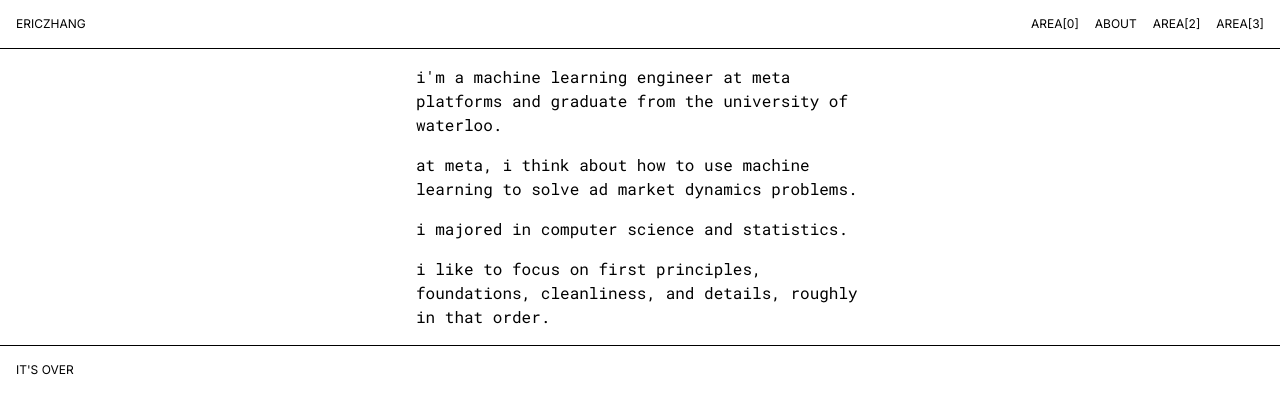
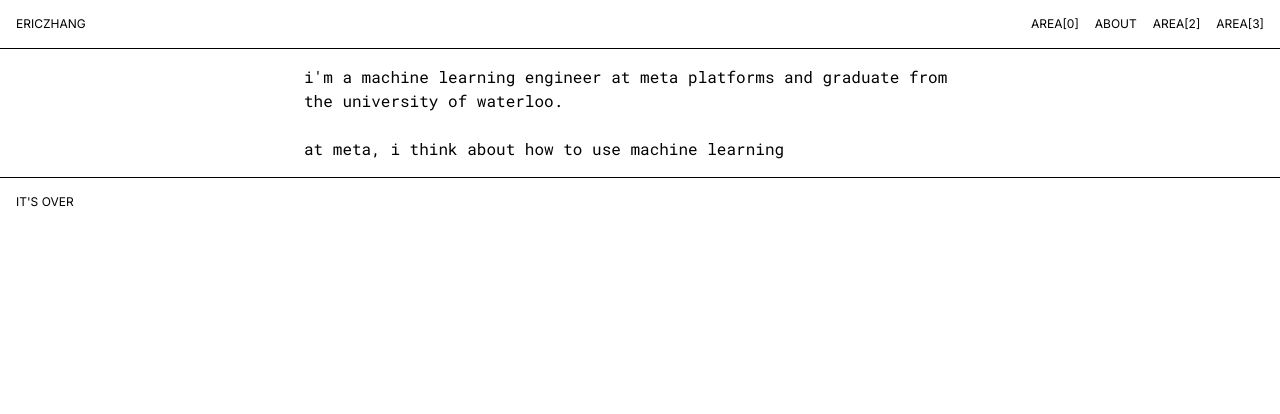
Before and after one commit to eric98zhang/portfolio, a Next.js app: page /about in a window 1280 px wide. Shown: the top 414 px of the page. Built offline with nearby package versions, Linux system fonts and the light colour scheme.

Commit message:
Add typing effect to About page.
Used a package called react-type-animation.
Need to refactor the way the text is stored and used by the component.
As it is, it's repeated many times.

```diff
--- a/app/(paths)/about/page.tsx
+++ b/app/(paths)/about/page.tsx
@@ -1,19 +1,57 @@
-import { inter_tight, roboto_mono } from "../../fonts";
+"use client";
+import { useState } from "react";
+import { roboto_mono } from "../../fonts";
+import { TypeAnimation } from "react-type-animation";
+
+const PARAGRAPHS = [
+  `i'm a machine learning engineer at meta platforms and graduate from the university of waterloo.\n`,
+  1000,
+  `i'm a machine learning engineer at meta platforms and graduate from the university of waterloo.\n
+  at meta, i think about how to use machine learning to solve ad market dynamics problems.\n`,
+  1000,
+  `i'm a machine learning engineer at meta platforms and graduate from the university of waterloo.\n
+  at meta, i think about how to use machine learning to solve ad market dynamics problems.\n
+  i majored in computer science and statistics.\n`,
+  1000,
+  `i'm a machine learning engineer at meta platforms and graduate from the university of waterloo.\n
+  at meta, i think about how to use machine learning to solve ad market dynamics problems.\n
+  i majored in computer science and statistics.\n
+  i like to focus on first principles, foundations, cleanliness, and details, roughly in that order.`,
+];
 
 export default function Home() {
+  const [isSkipped, setIsSkipped] = useState(false);
   return (
     <>
-      <div className={`${roboto_mono.className} mx-auto my-4 max-w-md space-y-4`}>
-        <p>
-          i'm a machine learning engineer at meta platforms and graduate from
-          the university of waterloo.
-        </p>
-        <p>
-          at meta, i think about how to use machine learning to solve ad market
-          dynamics problems.
-        </p>
-        <p>i majored in computer science and statistics.</p>
-        <p>i like to focus on first principles, foundations, cleanliness, and details, roughly in that order.</p>
+      <div
+        className={`${roboto_mono.className} mx-auto my-4 max-w-2xl space-y-4`}
+        onClick={() => setIsSkipped(true)}
+      >
+        {isSkipped ? (
+          <>
+            <p>
+              i'm a machine learning engineer at meta platforms and graduate
+              from the university of waterloo.
+            </p>
+            <p>
+              at meta, i think about how to use machine learning to solve ad
+              market dynamics problems.
+            </p>
+            <p>i majored in computer science and statistics.</p>
+            <p>
+              i like to focus on first principles, foundations, cleanliness, and
+              details, roughly in that order.
+            </p>
+          </>
+        ) : (
+          <TypeAnimation
+            sequence={PARAGRAPHS}
+            wrapper="span"
+            cursor={false}
+            speed={70}
+            style={{ whiteSpace: "pre-line" }}
+          />
+        )}
       </div>
     </>
   );
--- a/package.json
+++ b/package.json
@@ -20,6 +20,7 @@
     "postcss": "8.4.24",
     "react": "18.2.0",
     "react-dom": "18.2.0",
+    "react-type-animation": "^3.1.0",
     "tailwindcss": "3.3.2",
     "typescript": "5.1.3"
   },
```
Also changed, not shown: 1 other file (tests, documents, lock files or other folders).
